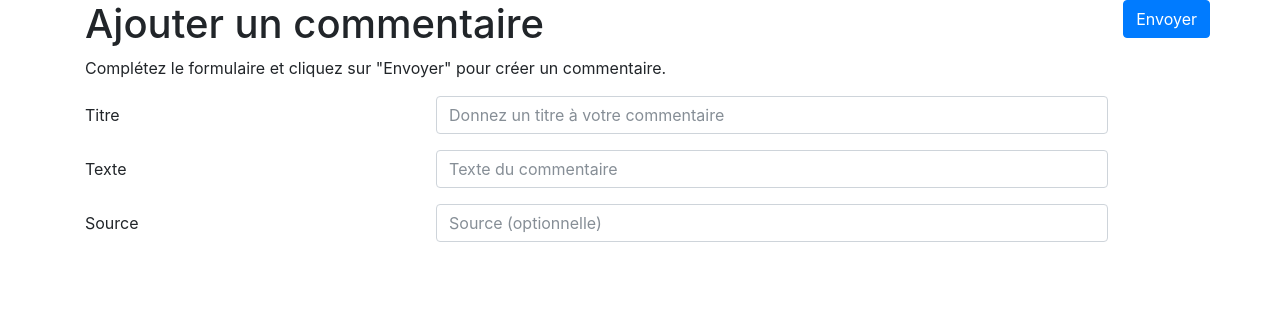
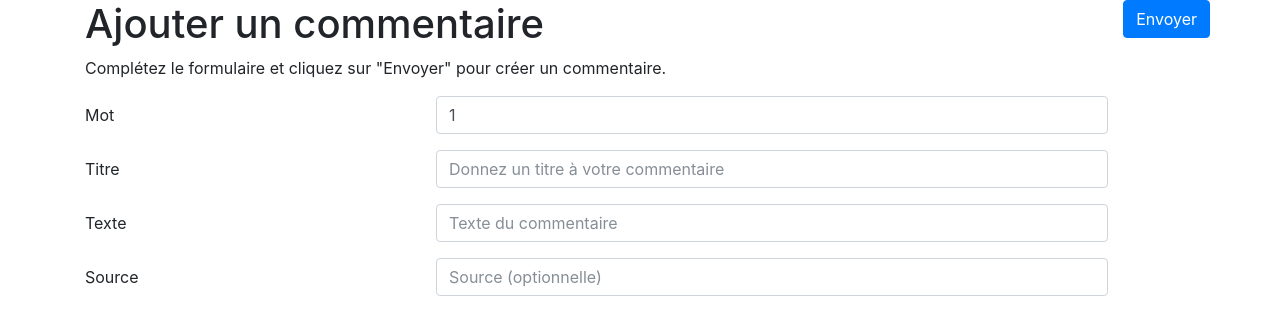
Before and after one commit to Chartes-TNAH/dictionnaire, a Flask app: page /mot/1/commentaire in a window 1280 px wide. Shown: the part 56-391 px from the top of the page. Run offline with Flask 2, Linux system fonts and the light colour scheme; data comes from the database, SQL or seed files in the repository; some libraries are stand-ins or nearby versions.

Commit message:
Modification dans donnees, routes et le template ajout_commentaire pour que ce qu'on entre dans le formulaire soit bien enregistré / encore un problème avec commentaire_mot_id

```diff
--- a/sortiaria/modeles/donnees.py
+++ b/sortiaria/modeles/donnees.py
@@ -175,7 +175,6 @@ class Commentaire(db.Model):
                 "titre": self.commentaire_titre,
                 "source": self.commentaire_source,
                 "texte": self.commentaire_texte,
-                "commentaire_mot_id": mot.mot_id,
             },
             "links": {
                 "self": url_for("mot", commentaire_id=self.commentaire_id, _external=True),
@@ -209,6 +208,7 @@ class Commentaire(db.Model):
             commentaire_titre=titre,
             commentaire_source=source,
             commentaire_texte=texte,
+            commentaire_mot_id=mot_id,
         )
         print(commentaire)
         try:
--- a/sortiaria/routes/routes.py
+++ b/sortiaria/routes/routes.py
@@ -111,8 +111,9 @@ def ajout_commentaire(mot_id):
     if request.method == "POST":
         statut, donnees = Commentaire.ajout_commentaire(
             titre=request.form.get("titre", None),
-            texte=request.form.get("commentaire", None),
+            texte=request.form.get("texte", None),
             source=request.form.get("source", None),
+            mot_id=request.args.get("mot_id", None),
         )
         if statut is True:
             flash("Commentaire enregistré !", "success")
--- a/sortiaria/templates/pages/ajout_commentaire.html
+++ b/sortiaria/templates/pages/ajout_commentaire.html
@@ -8,19 +8,24 @@
 <h1>Ajouter un commentaire</h1>
 <p>Complétez le formulaire et cliquez sur "Envoyer" pour créer un commentaire.</p>
 <form class="form" method="POST" action="{{url_for('ajout_commentaire', mot_id=mot.mot_id)}}">
-     <div class="form-group row">
+<div class="form-group row">
+    <label for="Mot" class="col-sm-4 col-form-label">Mot</label>
+    <div class="col-sm-8">
+      <input type="text" class="form-control" id="mot_id" name="mot_id" value={{mot.mot_id}}>
+    </div>
+</div>
+<div class="form-group row">
     <label for="titre" class="col-sm-4 col-form-label">Titre</label>
     <div class="col-sm-8">
       <input type="text" class="form-control" id="titre" name="titre" placeholder="Donnez un titre à votre commentaire">
     </div>
 </div>
-
   <div class="form-group row">
     <label for="texte" class="col-sm-4 col-form-label">Texte</label>
     <div class="col-sm-8">
       <input  class="form-control" id="texte" name="texte" placeholder="Texte du commentaire">
-    </div></div>
-
+    </div>
+</div>
 <div class="form-group row">
     <label for="source" class="col-sm-4 col-form-label">Source</label>
     <div class="col-sm-8">
```
